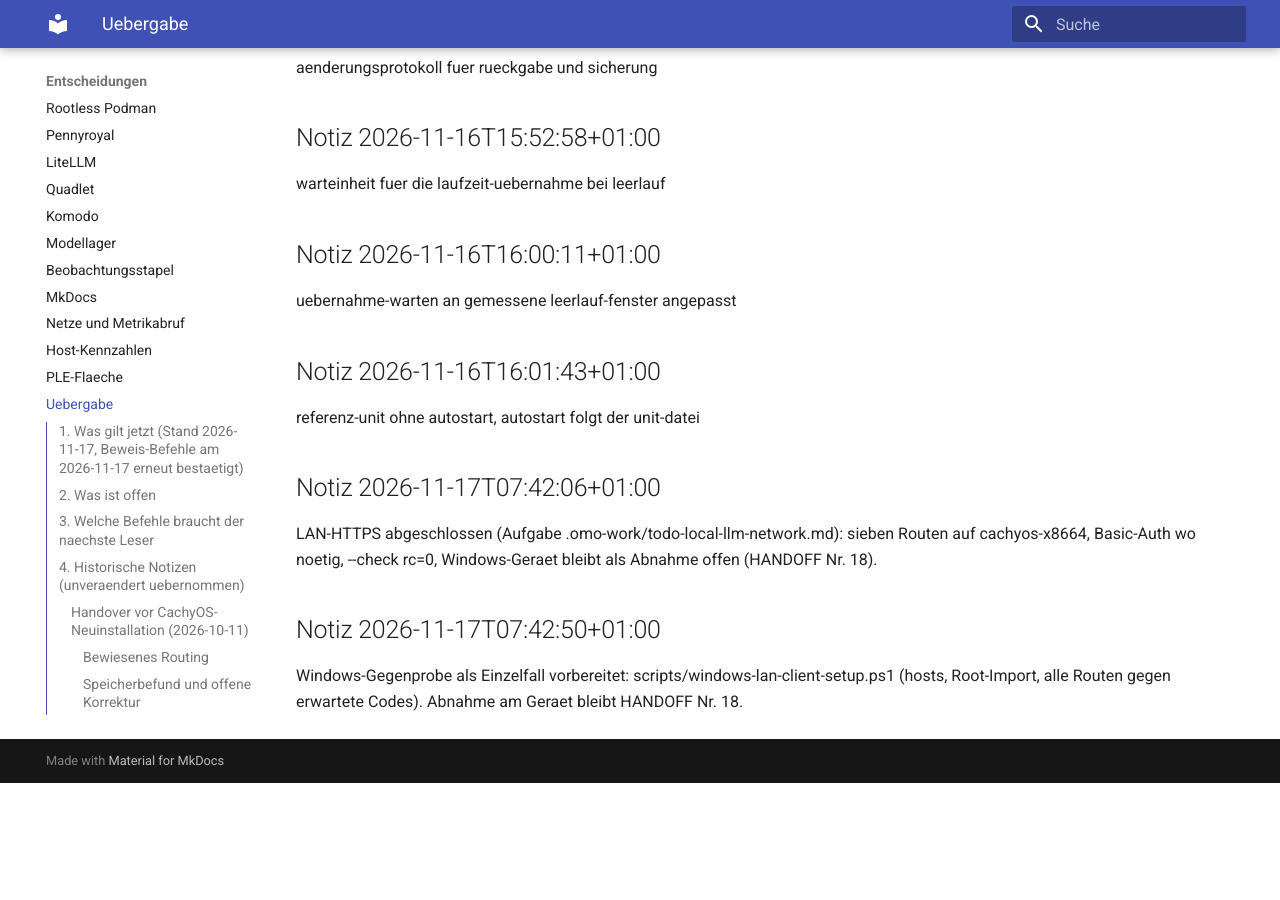
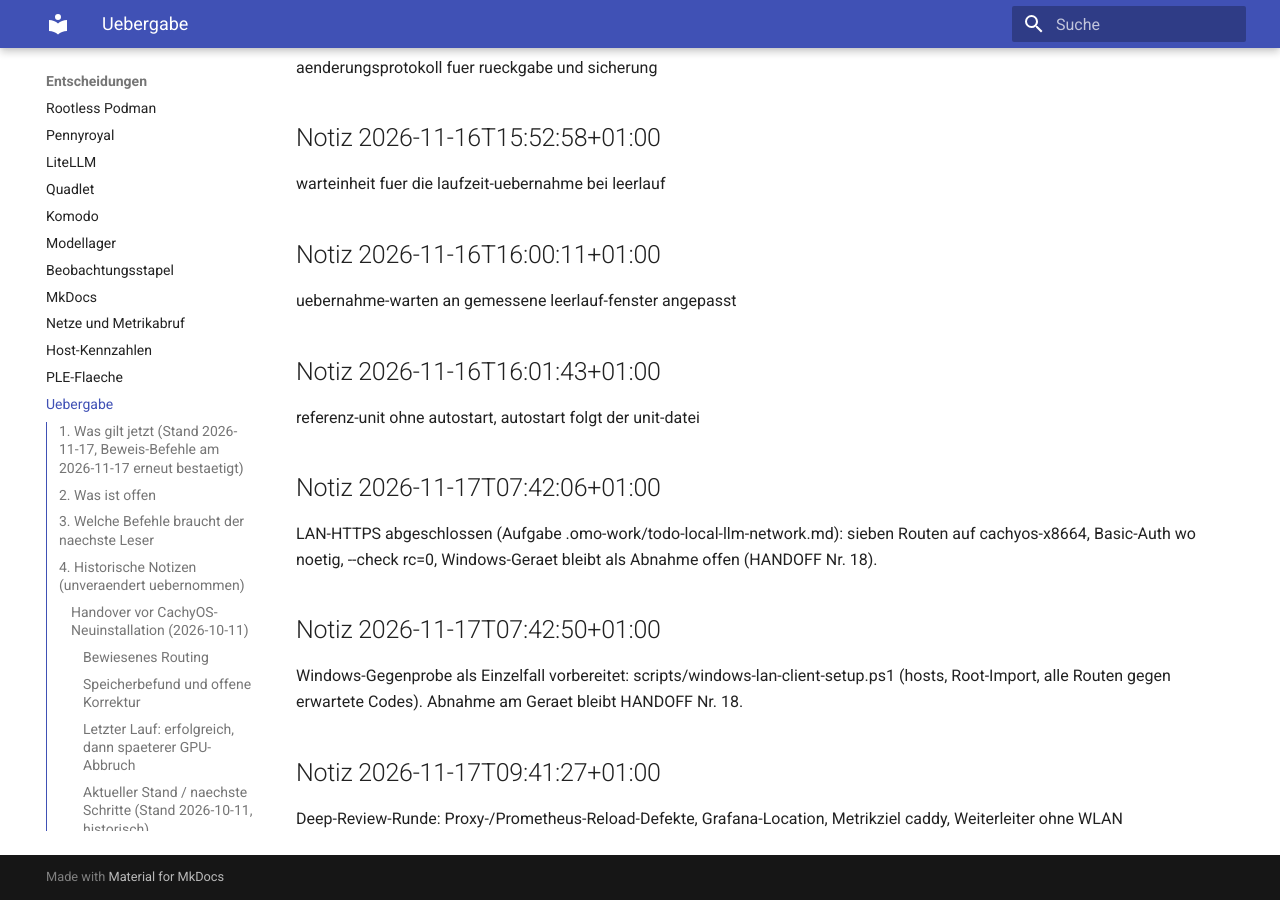
Before and after one commit to thomasdenk79-cyber/llm-infra-setup, an MkDocs documentation site: the page built from docs/HANDOFF.md, in a window 1280 px wide and 900 px high, scrolled down 10580 px. Built offline with MkDocs 1.6.1 and Material for MkDocs 9.7.7, drawn with Linux system fonts in a browser that asks for light colours; before the commit the page ends 11363 px from its top, so only the background shows below that; some of the changed text lies outside the part shown.

Commit message:
stand: 2026-11-17T09:41 gesichert (1 Dateien)

```diff
--- a/docs/HANDOFF.md
+++ b/docs/HANDOFF.md
@@ -1,4 +1,4 @@
-Zuletzt gesichert: 2026-11-17T07:42:50+01:00 durch `scripts/session-checkpoint.sh`
+Zuletzt gesichert: 2026-11-17T09:41:27+01:00 durch `scripts/session-checkpoint.sh`
 
 # Arbeitsstand und Uebergabe (2026-11-17)
 
@@ -561,3 +561,7 @@ LAN-HTTPS abgeschlossen (Aufgabe .omo-work/todo-local-llm-network.md): sieben Ro
 ## Notiz 2026-11-17T07:42:50+01:00
 
 Windows-Gegenprobe als Einzelfall vorbereitet: scripts/windows-lan-client-setup.ps1 (hosts, Root-Import, alle Routen gegen erwartete Codes). Abnahme am Geraet bleibt HANDOFF Nr. 18.
+
+## Notiz 2026-11-17T09:41:27+01:00
+
+Deep-Review-Runde: Proxy-/Prometheus-Reload-Defekte, Grafana-Location, Metrikziel caddy, Weiterleiter ohne WLAN
```
